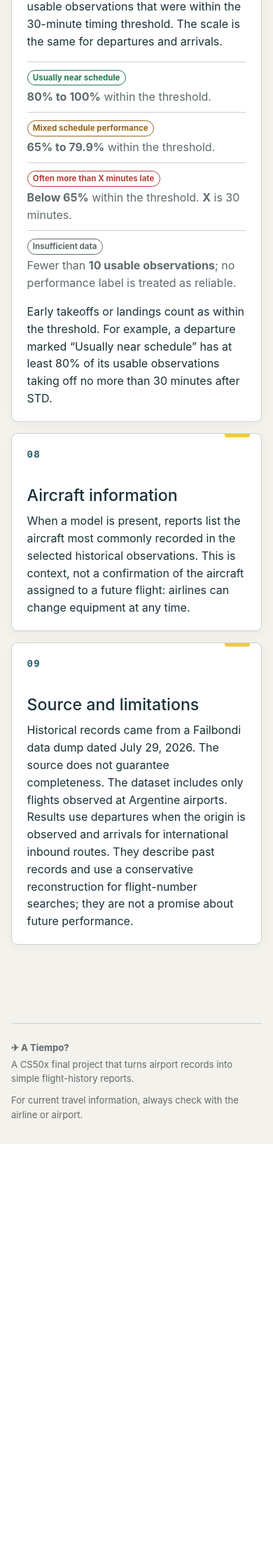
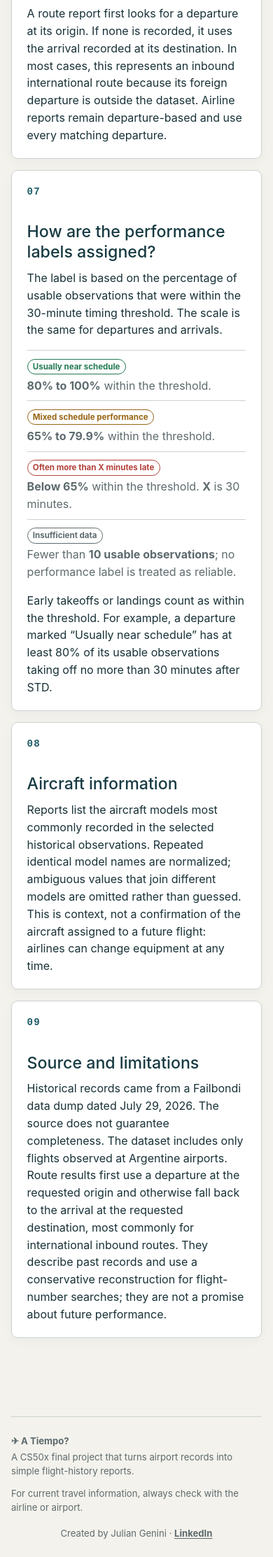
Before and after one commit to JulianGenini/a-tiempo, a Flask app: template templates/methodology.html in a window 390 px wide. Shown: the part 4048-6273 px from the top of the page at 70% size. Before the commit the page ends 5683 px from the top, so only its background shows below. Run offline with Flask 3, Linux system fonts and the light colour scheme; the template is opened without the code that fills it, so the values that code supplies are empty; some libraries are stand-ins or nearby versions.

Commit message:
Refine report presentation and comparison context

```diff
--- a/app.py
+++ b/app.py
@@ -179,7 +179,11 @@ def comparison_result(kind, item, start_date):
 
     if not rows:
         return None
-    return {"title": title, "report": build_report(rows)}
+    return {
+        "title": title,
+        "route": route if kind == "route" else None,
+        "report": build_report(rows),
+    }
 
 
 @app.route("/compare")
--- a/static/styles.css
+++ b/static/styles.css
@@ -1272,17 +1298,6 @@ input::placeholder {
     padding: 1.25rem 1.35rem;
 }
 
-.method-card::after {
-    position: absolute;
-    top: 0;
-    right: 1rem;
-    width: 36px;
-    height: 5px;
-    border-radius: 0 0 3px 3px;
-    background: var(--yellow);
-    content: "";
-}
-
 .method-number {
     display: block;
     margin-bottom: 0.45rem;
@@ -1295,6 +1310,7 @@ input::placeholder {
 
 .method-card h2 {
     margin: 0;
+    color: var(--blue-dark);
 }
 
 .method-card p:last-child {
@@ -1374,9 +1390,6 @@ input::placeholder {
 }
 
 .site-footer {
-    display: flex;
-    justify-content: space-between;
-    gap: 2rem;
     width: min(calc(100% - 2rem), var(--content-width));
     margin: 2rem auto 0;
     border-top: 1px solid var(--border);
@@ -1385,9 +1398,38 @@ input::placeholder {
     font-size: 0.82rem;
 }
 
+.site-footer-main {
+    display: flex;
+    justify-content: space-between;
+    align-items: end;
+    gap: 2rem;
+}
+
 .site-footer p {
     max-width: 470px;
     margin: 0.2rem 0 0;
+}
+
+.site-footer .site-credit {
+    width: 100%;
+    max-width: none;
+    margin: 1rem auto 0;
+    text-align: center;
+}
+
+.site-footer .travel-notice {
+    justify-self: end;
+    text-align: right;
+}
+
+.site-footer a {
+    color: inherit;
+    font-weight: 700;
+    text-underline-offset: 0.18em;
+}
+
+.site-footer a:hover {
+    color: var(--ink);
 }
 
 @media (max-width: 760px) {
@@ -1498,8 +1554,18 @@ input::placeholder {
     }
 
     .site-footer {
+        padding-bottom: 1.5rem;
+    }
+
+    .site-footer-main {
         flex-direction: column;
+        align-items: flex-start;
         gap: 0.5rem;
+    }
+
+    .site-footer .travel-notice {
+        justify-self: start;
+        text-align: left;
     }
 }
 
--- a/templates/home.html
+++ b/templates/home.html
@@ -91,7 +91,6 @@
                             {% for airport in airports %}<option value="{{ airport.iata }}">{{ airport.iata }} · {{ airport.name or "Unknown" }}</option>{% endfor %}
                         </select>
                     </div>
-                    <span aria-hidden="true">→</span>
                     <div>
                         <label for="destination">Destination</label>
                         <select id="destination" name="destination" required>
--- a/templates/layout.html
+++ b/templates/layout.html
@@ -77,11 +77,17 @@
         </main>
 
         <footer class="site-footer">
-            <div>
-                <strong><span aria-hidden="true">✈</span> A Tiempo?</strong>
-                <p>A CS50x final project that turns airport records into simple flight-history reports.</p>
+            <div class="site-footer-main">
+                <div>
+                    <strong><span aria-hidden="true">✈</span> A Tiempo?</strong>
+                    <p>A CS50x final project that turns airport records into simple flight-history reports.</p>
+                </div>
+                <p class="travel-notice">For current travel information, always check with the airline or airport.</p>
             </div>
-            <p>For current travel information, always check with the airline or airport.</p>
+            <p class="site-credit">
+                Created by Julian Genini ·
+                <a href="https://www.linkedin.com/in/jgenini/" target="_blank" rel="noopener noreferrer">LinkedIn</a>
+            </p>
         </footer>
     </body>
 </html>
--- a/templates/methodology.html
+++ b/templates/methodology.html
@@ -7,7 +7,7 @@
     <p class="eyebrow">What the numbers mean</p>
     <h1>How it works</h1>
     <p>
-        This page explains what A Tiempo? can measure, how each result is calculated
+        This page explains what <i>A Tiempo?</i> can measure, how each result is calculated
         and where the source data has limits. It draws on 417,278 airport observations
         recorded from {{ first_date }} through {{ last_date }}.
     </p>
@@ -21,14 +21,16 @@
             <p>
                 The source provides scheduled times and actual runway times. For a
                 departure, A Tiempo? compares takeoff time (ATD) with scheduled
-                departure time (STD). For an international route whose origin is
-                outside the observed Argentine airports, it compares landing time
-                (ATA) at the Argentine destination with scheduled arrival time (STA).
+                departure time (STD). For a route search, the application first uses
+                departures recorded at the requested origin. If no matching departure
+                is available, it uses the arrival recorded at the requested destination,
+                comparing landing time (ATA) with scheduled arrival time (STA). In most
+                cases, this fallback represents an international inbound service whose
+                departure was not observed in the Argentine-airport dataset.
             </p>
             <p>
-                The dump does not contain departure off-block time: all 269,377
-                departure records have an empty <strong>blockoff</strong> field. This means
-                the departure result is <strong>not the same metric an airline
+                The included database does not contain a departure off-block time. This
+                means the departure result is <strong>not the same metric an airline
                 calculates from AOBT and SOBT</strong>. Taxi-out time is part of the
                 difference shown here.
             </p>
@@ -67,6 +69,11 @@
                 <strong>NO OPERA</strong> is separate. It is not treated as cancelled,
                 within the applicable threshold or delayed, and is removed from both rate
                 denominators.
+            </p>
+            <p>
+                Other source statuses are not automatically excluded. When they have a
+                valid timing difference, they can contribute to timing metrics; this
+                includes, for example, <strong>DIVERTED</strong> records with valid data.
             </p>
         </section>
 
@@ -112,8 +119,11 @@
                 same daily rotation. A flight-number search therefore selects the
                 earliest scheduled event for each date and keeps the movement type
                 recorded most frequently. This supports departures from Argentina and
-                inbound arrivals whose foreign departure is outside the dataset. The
-                rule produces at most one observation per flight number and service date.
+                inbound arrivals, most often when the foreign departure is outside the
+                dataset. The rule produces at most one observation per flight number and
+                service date. It uses the complete stored history before the selected
+                date period is applied, so changing the period changes the sample but not
+                the event that the flight number represents.
             </p>
             <p>
                 When a flight number appears on more than one route, directions recorded
@@ -122,10 +132,11 @@
                 labels the sample as insufficient.
             </p>
             <p>
-                A route report prefers a departure at its origin. If none exists because
-                the route starts outside Argentina, it uses the arrival recorded at the
-                Argentine destination. Airline reports remain departure-based and use
-                every matching departure.
+                A route report first looks for a departure at its origin. If none is
+                recorded, it uses the arrival recorded at its destination. In most cases,
+                this represents an inbound international route because its foreign
+                departure is outside the dataset. Airline reports remain departure-based
+                and use every matching departure.
             </p>
         </section>
 
@@ -166,8 +177,10 @@
             <span class="method-number">08</span>
             <h2>Aircraft information</h2>
             <p>
-                When a model is present, reports list the aircraft most commonly
-                recorded in the selected historical observations. This is context,
+                Reports list the aircraft models most commonly recorded in the selected
+                historical observations. Repeated identical model names are normalized;
+                ambiguous values that join different models are omitted rather than
+                guessed. This is context,
                 not a confirmation of the aircraft assigned to a future flight:
                 airlines can change equipment at any time.
             </p>
@@ -179,8 +192,9 @@
             <p>
                 Historical records came from a Failbondi data dump dated July 29,
                 2026. The source does not guarantee completeness. The dataset includes
-                only flights observed at Argentine airports. Results use departures
-                when the origin is observed and arrivals for international inbound
+                only flights observed at Argentine airports. Route results first use a
+                departure at the requested origin and otherwise fall back to the arrival
+                at the requested destination, most commonly for international inbound
                 routes. They describe past records and use a conservative reconstruction
                 for flight-number searches; they are not a promise about future performance.
             </p>
```
Also changed, not shown: other parts of static/styles.css (+77 -33 lines), templates/compare.html (+25 -10 lines), templates/report.html (+9 -4 lines), tests/test_app.py (+4 -2 lines), README.md.
